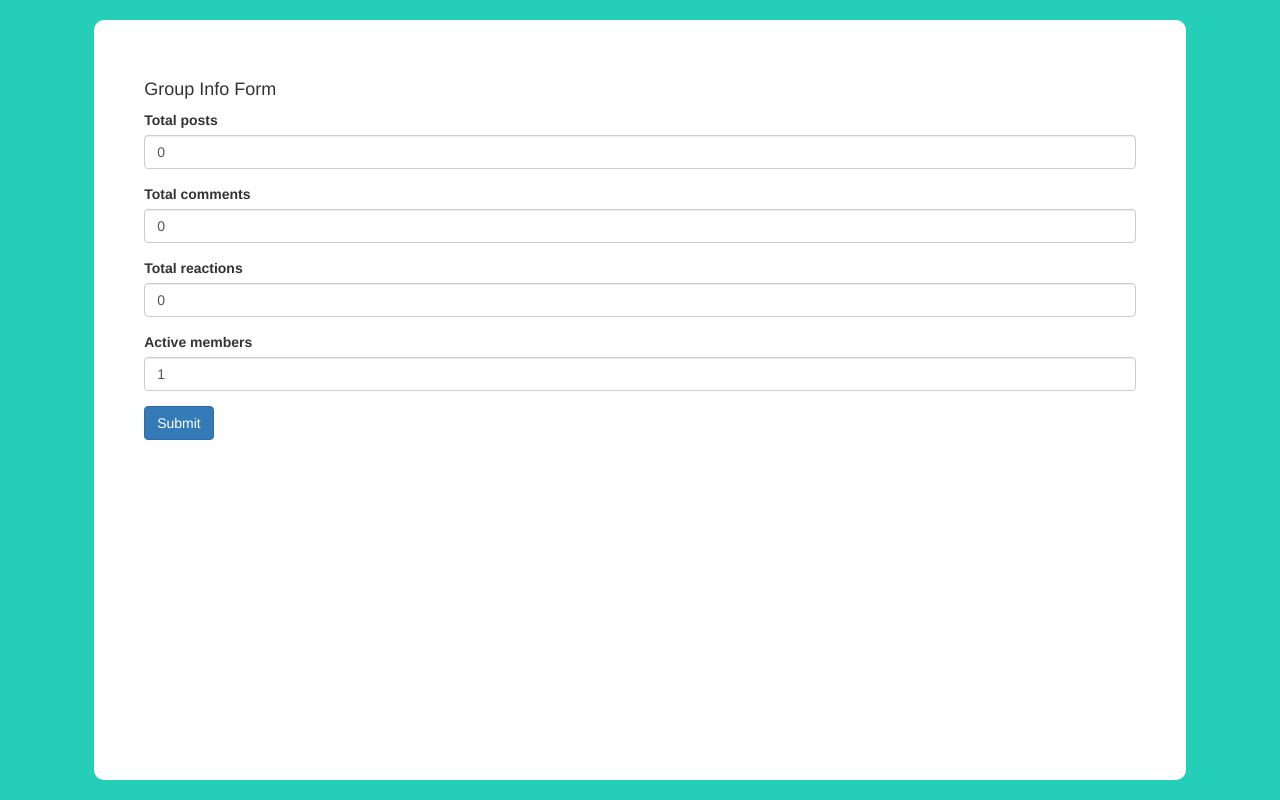
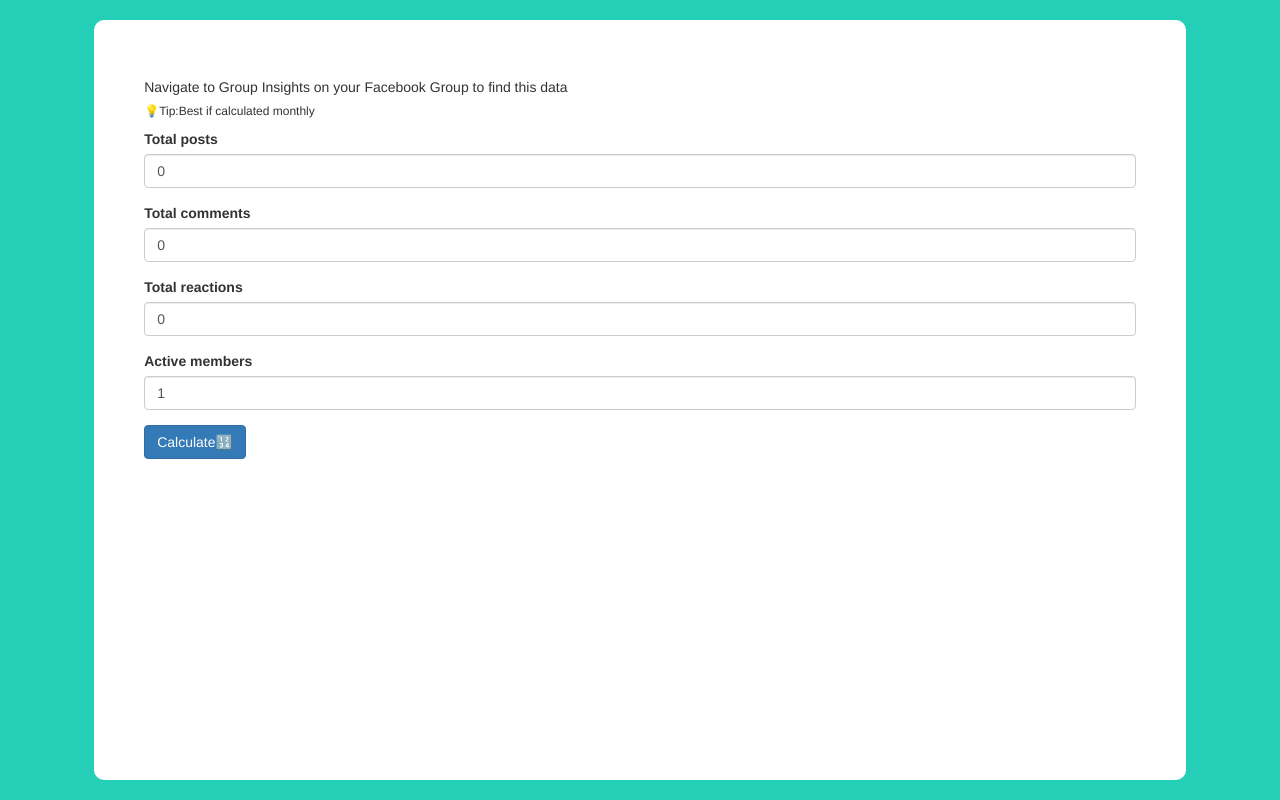
Before and after one commit to josewails/pawa, a Django app: template pamoja/templates/get_group_info.html in a window 1280 px wide. Run offline with Django 3.2, Linux system fonts and the light colour scheme; the template is opened without the code that fills it: values that come from a table or form of the project are taken from there, others are empty; parts of the project's set-up code (start-up, migrations or seed data) failed here and were passed over; some libraries are stand-ins or nearby versions.

Commit message:
Update get_group_info.html

```diff
--- a/pamoja/templates/get_group_info.html
+++ b/pamoja/templates/get_group_info.html
@@ -7,13 +7,14 @@
             {% if login_required %}
                 <a href="{% url 'social:begin' 'facebook' %}?next=/get_group_info" type='button' class='btn  btn-fill btn-warning' name='next'>Connect to Facebook</a>
             {% else %}
-                <h4>Group Info Form</h4>
+                <h5>Navigate to Group Insights on your Facebook Group to find this data</h5>
+                <h6>💡Tip:Best if calculated monthly</h6>
                 <form action="" method="post">
                     {% csrf_token %}
                     {% bootstrap_form group_info_form %}
                     {% buttons %}
                         <button type="submit" class="btn btn-primary">
-                            {% bootstrap_icon "star" %} Submit
+                            {% bootstrap_icon "star" %} Calculate🔢
                         </button>
                   {% endbuttons %}
                 </form>
```
